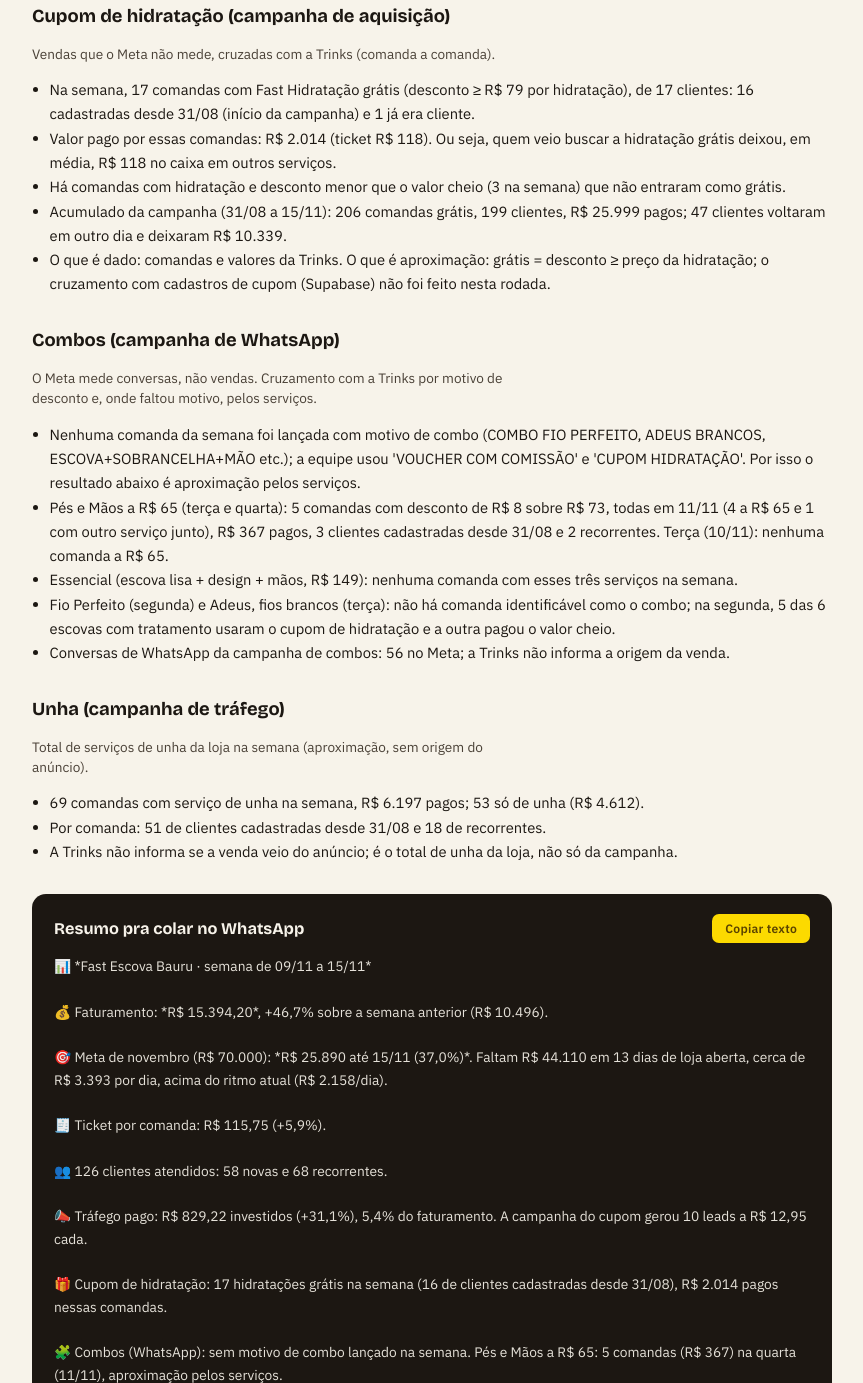
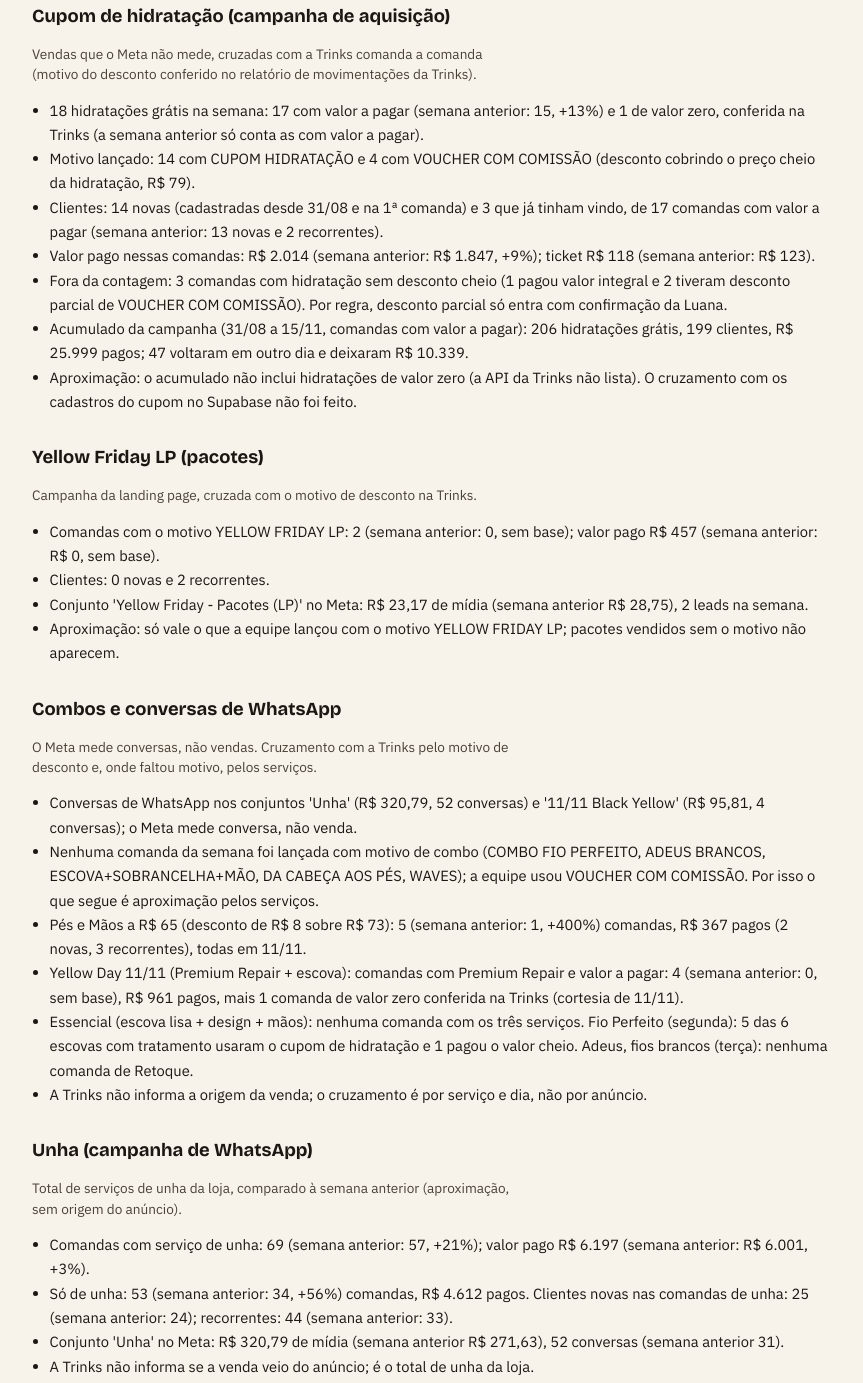
Before and after one commit to fastescovabauru/relatorios, a plain HTML site: page semana-11.html in a window 1280 px wide. Shown: the part 2095-3478 px from the top of the page, without its empty margins (208-1071 px from the left). Drawn offline with nearby package versions, Linux system fonts and the light colour scheme.

Commit message:
Relatório semana 11: motivos de desconto, comparação com a semana 10, Yellow Friday LP

```diff
--- a/semana-11.html
+++ b/semana-11.html
@@ -88,33 +88,47 @@
   </section>
   <section>
     <h2>Cupom de hidratação (campanha de aquisição)</h2>
-    <p class="dek">Vendas que o Meta não mede, cruzadas com a Trinks (comanda a comanda).</p>
+    <p class="dek">Vendas que o Meta não mede, cruzadas com a Trinks comanda a comanda (motivo do desconto conferido no relatório de movimentações da Trinks).</p>
     <ul style="margin:0 0 0 1.1rem; padding:0; line-height:1.65; font-size:0.92rem">
-      <li>Na semana, 17 comandas com Fast Hidratação grátis (desconto ≥ R$ 79 por hidratação), de 17 clientes: 16 cadastradas desde 31/08 (início da campanha) e 1 já era cliente.</li>
-      <li>Valor pago por essas comandas: R$ 2.014 (ticket R$ 118). Ou seja, quem veio buscar a hidratação grátis deixou, em média, R$ 118 no caixa em outros serviços.</li>
-      <li>Há comandas com hidratação e desconto menor que o valor cheio (3 na semana) que não entraram como grátis.</li>
-      <li>Acumulado da campanha (31/08 a 15/11): 206 comandas grátis, 199 clientes, R$ 25.999 pagos; 47 clientes voltaram em outro dia e deixaram R$ 10.339.</li>
-      <li>O que é dado: comandas e valores da Trinks. O que é aproximação: grátis = desconto ≥ preço da hidratação; o cruzamento com cadastros de cupom (Supabase) não foi feito nesta rodada.</li>
+      <li>18 hidratações grátis na semana: 17 com valor a pagar (semana anterior: 15, +13%) e 1 de valor zero, conferida na Trinks (a semana anterior só conta as com valor a pagar).</li>
+      <li>Motivo lançado: 14 com CUPOM HIDRATAÇÃO e 4 com VOUCHER COM COMISSÃO (desconto cobrindo o preço cheio da hidratação, R$ 79).</li>
+      <li>Clientes: 14 novas (cadastradas desde 31/08 e na 1ª comanda) e 3 que já tinham vindo, de 17 comandas com valor a pagar (semana anterior: 13 novas e 2 recorrentes).</li>
+      <li>Valor pago nessas comandas: R$ 2.014 (semana anterior: R$ 1.847, +9%); ticket R$ 118 (semana anterior: R$ 123).</li>
+      <li>Fora da contagem: 3 comandas com hidratação sem desconto cheio (1 pagou valor integral e 2 tiveram desconto parcial de VOUCHER COM COMISSÃO). Por regra, desconto parcial só entra com confirmação da Luana.</li>
+      <li>Acumulado da campanha (31/08 a 15/11, comandas com valor a pagar): 206 hidratações grátis, 199 clientes, R$ 25.999 pagos; 47 voltaram em outro dia e deixaram R$ 10.339.</li>
+      <li>Aproximação: o acumulado não inclui hidratações de valor zero (a API da Trinks não lista). O cruzamento com os cadastros do cupom no Supabase não foi feito.</li>
     </ul>
   </section>
   <section>
-    <h2>Combos (campanha de WhatsApp)</h2>
-    <p class="dek">O Meta mede conversas, não vendas. Cruzamento com a Trinks por motivo de desconto e, onde faltou motivo, pelos serviços.</p>
+    <h2>Yellow Friday LP (pacotes)</h2>
+    <p class="dek">Campanha da landing page, cruzada com o motivo de desconto na Trinks.</p>
     <ul style="margin:0 0 0 1.1rem; padding:0; line-height:1.65; font-size:0.92rem">
-      <li>Nenhuma comanda da semana foi lançada com motivo de combo (COMBO FIO PERFEITO, ADEUS BRANCOS, ESCOVA+SOBRANCELHA+MÃO etc.); a equipe usou 'VOUCHER COM COMISSÃO' e 'CUPOM HIDRATAÇÃO'. Por isso o resultado abaixo é aproximação pelos serviços.</li>
-      <li>Pés e Mãos a R$ 65 (terça e quarta): 5 comandas com desconto de R$ 8 sobre R$ 73, todas em 11/11 (4 a R$ 65 e 1 com outro serviço junto), R$ 367 pagos, 3 clientes cadastradas desde 31/08 e 2 recorrentes. Terça (10/11): nenhuma comanda a R$ 65.</li>
-      <li>Essencial (escova lisa + design + mãos, R$ 149): nenhuma comanda com esses três serviços na semana.</li>
-      <li>Fio Perfeito (segunda) e Adeus, fios brancos (terça): não há comanda identificável como o combo; na segunda, 5 das 6 escovas com tratamento usaram o cupom de hidratação e a outra pagou o valor cheio.</li>
-      <li>Conversas de WhatsApp da campanha de combos: 56 no Meta; a Trinks não informa a origem da venda.</li>
+      <li>Comandas com o motivo YELLOW FRIDAY LP: 2 (semana anterior: 0, sem base); valor pago R$ 457 (semana anterior: R$ 0, sem base).</li>
+      <li>Clientes: 0 novas e 2 recorrentes.</li>
+      <li>Conjunto 'Yellow Friday - Pacotes (LP)' no Meta: R$ 23,17 de mídia (semana anterior R$ 28,75), 2 leads na semana.</li>
+      <li>Aproximação: só vale o que a equipe lançou com o motivo YELLOW FRIDAY LP; pacotes vendidos sem o motivo não aparecem.</li>
     </ul>
   </section>
   <section>
-    <h2>Unha (campanha de tráfego)</h2>
-    <p class="dek">Total de serviços de unha da loja na semana (aproximação, sem origem do anúncio).</p>
+    <h2>Combos e conversas de WhatsApp</h2>
+    <p class="dek">O Meta mede conversas, não vendas. Cruzamento com a Trinks pelo motivo de desconto e, onde faltou motivo, pelos serviços.</p>
     <ul style="margin:0 0 0 1.1rem; padding:0; line-height:1.65; font-size:0.92rem">
-      <li>69 comandas com serviço de unha na semana, R$ 6.197 pagos; 53 só de unha (R$ 4.612).</li>
-      <li>Por comanda: 51 de clientes cadastradas desde 31/08 e 18 de recorrentes.</li>
-      <li>A Trinks não informa se a venda veio do anúncio; é o total de unha da loja, não só da campanha.</li>
+      <li>Conversas de WhatsApp nos conjuntos 'Unha' (R$ 320,79, 52 conversas) e '11/11 Black Yellow' (R$ 95,81, 4 conversas); o Meta mede conversa, não venda.</li>
+      <li>Nenhuma comanda da semana foi lançada com motivo de combo (COMBO FIO PERFEITO, ADEUS BRANCOS, ESCOVA+SOBRANCELHA+MÃO, DA CABEÇA AOS PÉS, WAVES); a equipe usou VOUCHER COM COMISSÃO. Por isso o que segue é aproximação pelos serviços.</li>
+      <li>Pés e Mãos a R$ 65 (desconto de R$ 8 sobre R$ 73): 5 (semana anterior: 1, +400%) comandas, R$ 367 pagos (2 novas, 3 recorrentes), todas em 11/11.</li>
+      <li>Yellow Day 11/11 (Premium Repair + escova): comandas com Premium Repair e valor a pagar: 4 (semana anterior: 0, sem base), R$ 961 pagos, mais 1 comanda de valor zero conferida na Trinks (cortesia de 11/11).</li>
+      <li>Essencial (escova lisa + design + mãos): nenhuma comanda com os três serviços. Fio Perfeito (segunda): 5 das 6 escovas com tratamento usaram o cupom de hidratação e 1 pagou o valor cheio. Adeus, fios brancos (terça): nenhuma comanda de Retoque.</li>
+      <li>A Trinks não informa a origem da venda; o cruzamento é por serviço e dia, não por anúncio.</li>
+    </ul>
+  </section>
+  <section>
+    <h2>Unha (campanha de WhatsApp)</h2>
+    <p class="dek">Total de serviços de unha da loja, comparado à semana anterior (aproximação, sem origem do anúncio).</p>
+    <ul style="margin:0 0 0 1.1rem; padding:0; line-height:1.65; font-size:0.92rem">
+      <li>Comandas com serviço de unha: 69 (semana anterior: 57, +21%); valor pago R$ 6.197 (semana anterior: R$ 6.001, +3%).</li>
+      <li>Só de unha: 53 (semana anterior: 34, +56%) comandas, R$ 4.612 pagos. Clientes novas nas comandas de unha: 25 (semana anterior: 24); recorrentes: 44 (semana anterior: 33).</li>
+      <li>Conjunto 'Unha' no Meta: R$ 320,79 de mídia (semana anterior R$ 271,63), 52 conversas (semana anterior 31).</li>
+      <li>A Trinks não informa se a venda veio do anúncio; é o total de unha da loja.</li>
     </ul>
   </section>
   <section>
@@ -135,11 +149,13 @@
 
 📣 Tráfego pago: R$ 829,22 investidos (+31,1%), 5,4% do faturamento. A campanha do cupom gerou 10 leads a R$ 12,95 cada.
 
-🎁 Cupom de hidratação: 17 hidratações grátis na semana (16 de clientes cadastradas desde 31/08), R$ 2.014 pagos nessas comandas.
+🎁 Cupom de hidratação: 18 hidratações grátis na semana (17 com valor a pagar, +13% sobre a semana anterior), R$ 2.014 pagos nas comandas; 14 de 17 eram clientes novas.
 
-🧩 Combos (WhatsApp): sem motivo de combo lançado na semana. Pés e Mãos a R$ 65: 5 comandas (R$ 367) na quarta (11/11), aproximação pelos serviços.
+🛍️ Yellow Friday LP: 2 vendas lançadas com o motivo (R$ 457), mídia do conjunto R$ 23,17.
 
-💅 Unha: 69 comandas (R$ 6.197) na semana; a Trinks não informa a origem.
+🧩 Combos (WhatsApp): sem motivo de combo lançado. Pés e Mãos a R$ 65: 5 comandas (semana anterior 1). Yellow Day: 4 comandas com Premium Repair (aproximação pelos serviços).
+
+💅 Unha: 69 comandas (R$ 6.197) vs. 57 na semana anterior; a Trinks não informa a origem.
 
 📅 Sáb e Sex concentraram 56% da semana (R$ 5.019 e R$ 3.619).</div>
     </div>
```
